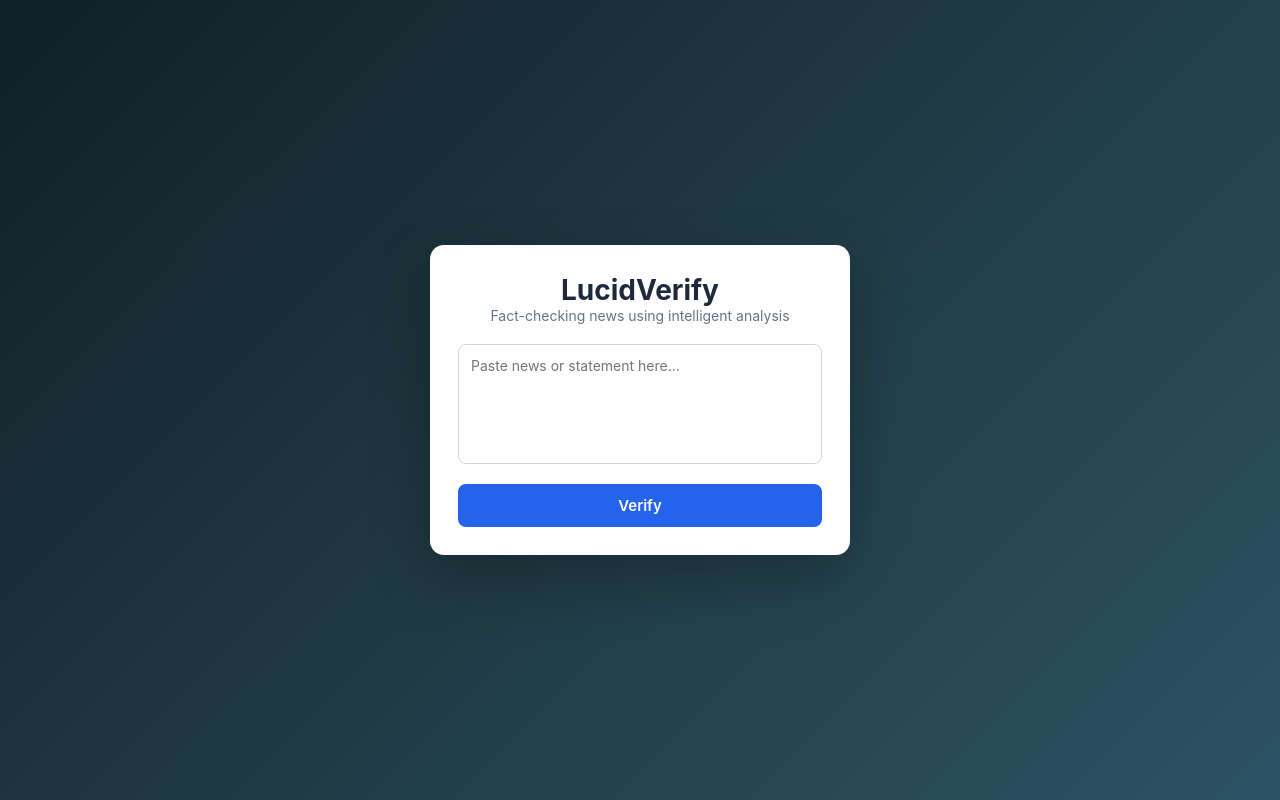
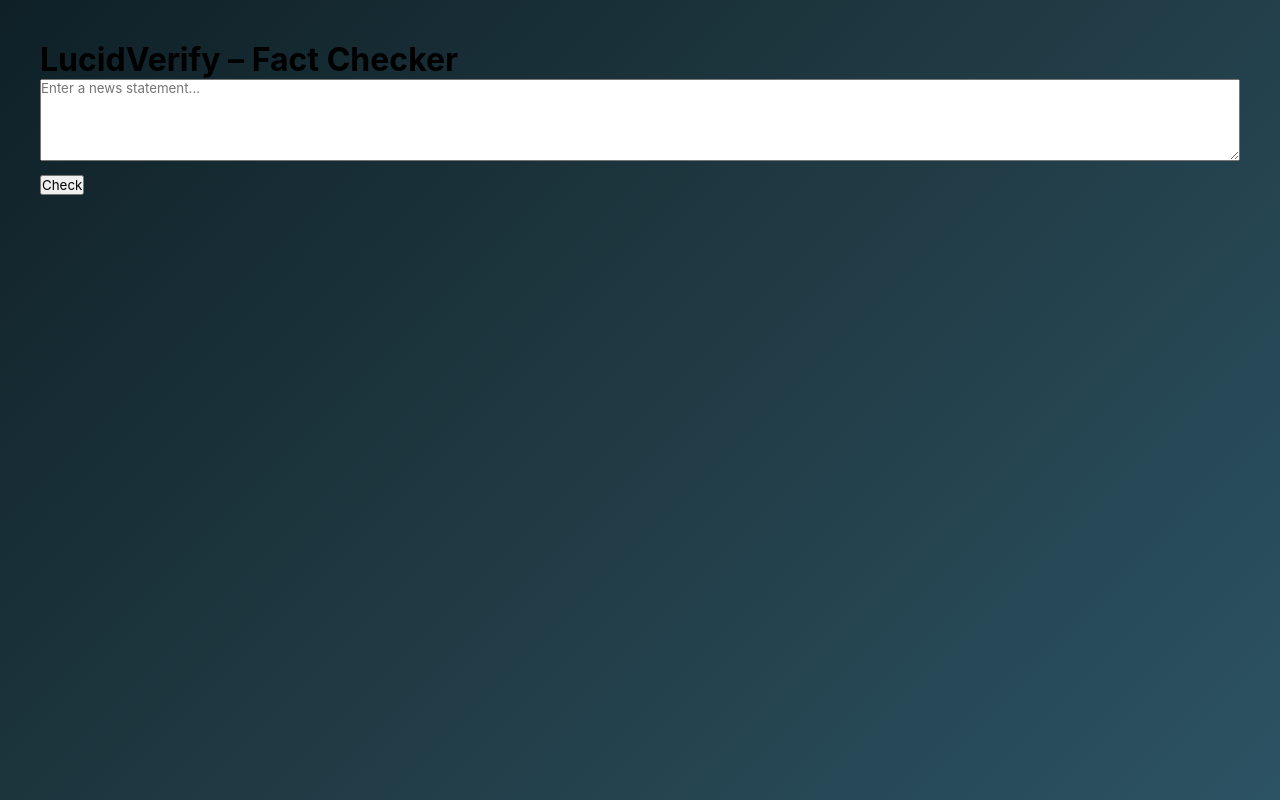
Before and after one commit to aaryan-purohit-2465/LucidVerify-FactChecker, a React app in the folder frontend/: page / in a window 1280 px wide. Built offline with nearby package versions, Linux system fonts and the light colour scheme; the HTML template or start-up script is replaced by a standard one.

Commit message:
changed UI

```diff
--- a/frontend/src/App.css
+++ b/frontend/src/App.css
@@ -1,43 +1,63 @@
-body {
+.app {
+  max-width: 700px;
+  margin: 60px auto;
+  padding: 30px;
   font-family: Arial, sans-serif;
-  background: #f4f6f8;
+  text-align: center;
 }
 
-.container {
-  max-width: 700px;
-  margin: 50px auto;
-  padding: 30px;
-  background: white;
-  border-radius: 8px;
-  box-shadow: 0 0 10px rgba(0, 0, 0, 0.1);
+h1 {
+  font-size: 36px;
+  margin-bottom: 5px;
+}
+
+.subtitle {
+  color: #666;
+  margin-bottom: 30px;
 }
 
 textarea {
   width: 100%;
-  height: 120px;
-  padding: 10px;
-  margin-top: 15px;
+  height: 160px;
+  padding: 15px;
   font-size: 16px;
+  border-radius: 8px;
+  border: 1px solid #ccc;
+  resize: none;
 }
 
 button {
-  margin-top: 15px;
-  padding: 10px 20px;
+  margin-top: 20px;
+  padding: 12px 30px;
   font-size: 16px;
-  background: #2c7be5;
+  border: none;
+  border-radius: 6px;
+  background-color: #2e7d32;
   color: white;
-  border: none;
-  border-radius: 4px;
   cursor: pointer;
 }
 
 button:disabled {
-  background: gray;
+  background-color: #9ccc9c;
 }
 
 .result {
-  margin-top: 20px;
-  padding: 15px;
-  background: #eef3ff;
-  border-radius: 6px;
+  margin-top: 30px;
+  padding: 20px;
+  border-radius: 8px;
 }
+
+.result.real {
+  background-color: #e8f5e9;
+  color: #2e7d32;
+}
+
+.result.fake {
+  background-color: #ffebee;
+  color: #c62828;
+}
+
+.source {
+  font-size: 14px;
+  color: #555;
+}
--- a/frontend/src/App.jsx
+++ b/frontend/src/App.jsx
@@ -1,61 +1,41 @@
 import { useState } from "react";
-import ResultCard from "./components/ResultCard";
-import "./index.css";
 
 function App() {
   const [text, setText] = useState("");
   const [result, setResult] = useState(null);
-  const [loading, setLoading] = useState(false);
 
-  const handleCheck = async () => {
-    if (!text.trim()) return;
-
-    setLoading(true);
-    setResult(null);
-
-    try {
+  const checkFact = async () => {
     const res = await fetch("http://127.0.0.1:8000/predict", {
       method: "POST",
-        headers: {
-          "Content-Type": "application/json",
-        },
+      headers: { "Content-Type": "application/json" },
       body: JSON.stringify({ text }),
     });
-
     const data = await res.json();
     setResult(data);
-    } catch (err) {
-      setResult({
-        label: "error",
-        confidence: 0,
-        source: "error",
-      });
-    } finally {
-      setLoading(false);
-    }
   };
 
   return (
-    <div className="app-container">
-      <div className="card">
-        <h1 className="title">LucidVerify</h1>
-        <p className="subtitle">
-          Fact-checking news using intelligent analysis
-        </p>
+    <div style={{ padding: "40px", fontFamily: "Arial" }}>
+      <h1>LucidVerify – Fact Checker</h1>
 
       <textarea
-          className="input-box"
-          placeholder="Paste news or statement here..."
+        rows="5"
+        style={{ width: "100%", marginBottom: "10px" }}
+        placeholder="Enter a news statement..."
         value={text}
         onChange={(e) => setText(e.target.value)}
       />
 
-        <button className="check-btn" onClick={handleCheck} disabled={loading}>
-          {loading ? "Checking..." : "Verify"}
-        </button>
+      <br />
+      <button onClick={checkFact}>Check</button>
 
-        {result && <ResultCard result={result} />}
+      {result && (
+        <div style={{ marginTop: "20px" }}>
+          <p><b>Label:</b> {result.label}</p>
+          <p><b>Confidence:</b> {result.confidence}</p>
+          <p><b>Source:</b> {result.source}</p>
         </div>
+      )}
     </div>
   );
 }
```
Lines whose indentation alone changed are shown as unchanged.
